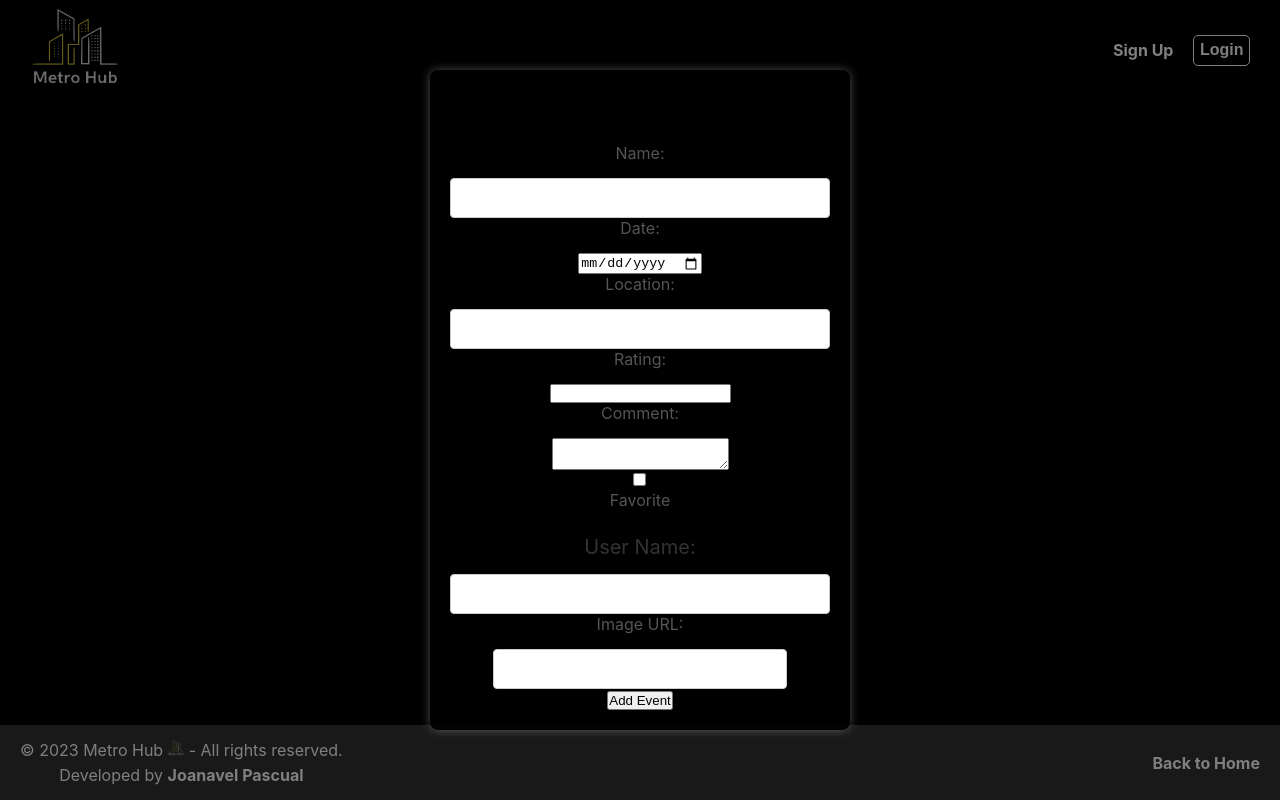
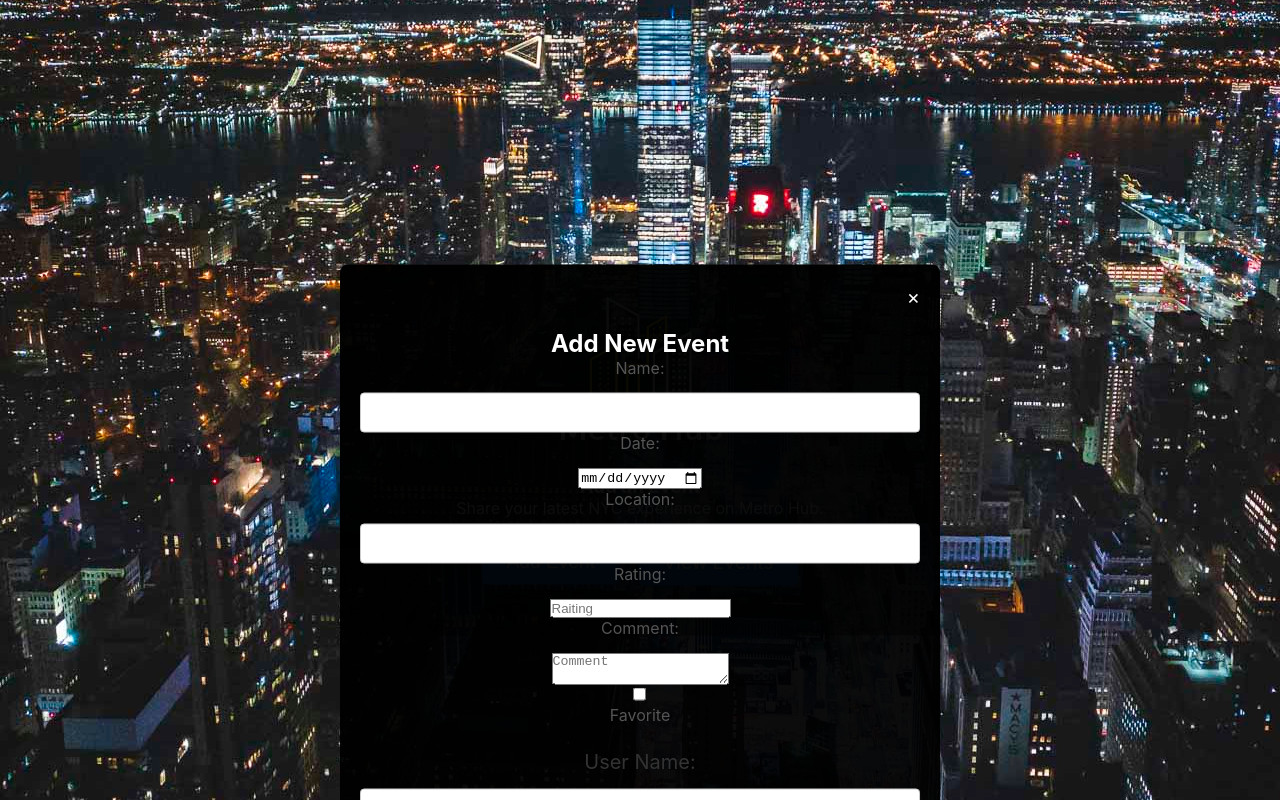
Before and after one commit to JoanavelPascual7/event-react-app-v3, a React (Create React App) app: page /events/new in a window 1280 px wide. Both pictures are taken after a click on the button "Add Event". Built offline with nearby package versions, Linux system fonts and the light colour scheme; no server answers.

Commit message:
updated Add New Event modal

```diff
--- a/src/CSS/EventNewForm.css
+++ b/src/CSS/EventNewForm.css
@@ -32,3 +32,19 @@
   align-items: center;
   height: 100%;
 }
+
+/* close */
+.close {
+  cursor: pointer;
+  padding-top: 0px;
+  margin-right: 0px;
+  margin-bottom: 20px;
+  font-size: 20px;
+  position: relative;
+  display: flex;
+  justify-content: flex-end;
+}
+
+.close:hover {
+  color: #ffd700;
+}
--- a/src/CSS/LoginModal.css
+++ b/src/CSS/LoginModal.css
@@ -144,6 +144,7 @@
     margin-right: 0px;
     margin-bottom: 20px;
     font-size: 20px;
+    color: white;
   }
 
   .close:hover {
--- a/src/CSS/NewPage.css
+++ b/src/CSS/NewPage.css
@@ -0,0 +1,80 @@
+#new-page-events-link {
+    font-size: 1.2rem;
+    color: white;
+    text-decoration: none;
+    background-color: #007bff;
+    padding: 12px 24px;
+    border-radius: 5px;
+    transition: background-color 0.3s ease-in-out;
+  }
+
+  #new-open-modal-button {
+    font-size: 1.2rem;
+    color: white;
+    text-decoration: none;
+    background-color: #007bff;
+    padding: 12px 24px;
+    border-radius: 5px;
+    transition: background-color 0.3s ease-in-out;
+    border: none;
+  }
+
+  #new-event-container {
+    position: relative;
+    min-height: 100vh;
+    min-width: 1480px;
+    display: flex;
+    flex-direction: row;
+    align-items: center;
+    justify-content: center;
+    gap: 20px;
+    background-image: url('../nyc.jpg');
+    background-size: cover;
+    background-position: center;
+    color: white;
+  }
+
+  #add-page-description {
+    color: white;
+    padding-bottom: 20px;
+  }
+
+  #button-link-container {
+    display: flex;
+    flex-direction: row;
+    align-items: center;
+    justify-content: center;
+    gap: 20px;
+    padding-bottom: 20px;
+  }
+
+  /*CSS for the modal overlay */
+
+  .modal-overlay {
+    top: 0;
+    left: 0;
+    min-height: 100vh;
+    min-width: 100%;
+    background-color: rgba(0, 0, 0, 0.5);
+    display: flex;
+    justify-content: center;
+    align-items: center;
+    z-index: 9999;
+    overflow: auto;
+  }
+
+  .modal-open {
+    background-color: none;
+  }
+
+  .modal-content {
+    background-color: rgba(0, 0, 0, 0.9);
+    padding: 20px;
+    border-radius: 8px;
+    box-shadow: 0 0 10px rgba(255, 255, 255, 0.3);
+    z-index: 1000;
+    width: 100%;
+    min-height: 100vh;
+    min-width: 100%;
+    color: white;
+  }
--- a/src/components/EventNewForm.js
+++ b/src/components/EventNewForm.js
@@ -74,12 +74,14 @@ export default function EventNewForm({ openModal, closeModal }) {
         <input
           type="number"
           name="rating"
+          placeholder="Raiting"
           value={formData.rating}
           onChange={handleInputChange}
         />
         <label className='comment'>Comment:</label>
         <textarea
           name="comment"
+          placeholder="Comment"
           value={formData.comment}
           onChange={handleInputChange}
         />
--- a/src/pages/New.js
+++ b/src/pages/New.js
@@ -1,43 +1,49 @@
+import React, { useState } from "react";
+import { Link } from "react-router-dom";
 import EventNewForm from "../components/EventNewForm";
 import "../CSS/NewPage.css";
 
+import nycImage from '../nyc.jpg';
+import logo from "../Images/Reviews.png"
 
 function New() {
+  const [isModalOpen, setIsModalOpen] = useState(false);
+
+  const openModal = () => {
+    setIsModalOpen(true);
+  };
+
+  const closeModal = () => {
+    setIsModalOpen(false);
+  };
+
   return (
-    <div id="new-event-container">
-      <EventNewForm/>
+    <div className={`new-event-container ${isModalOpen ? 'modal-overlay modal-open' : ''}`}>
+      <div className="nyc-image-section">
+        <img src={nycImage} alt="New York City" className="nyc-image" />
+      </div>
+      <div className="home-page-header">
+        <h1 className="home-page-title">
+          <img id="homepage-logo-icon" src={logo} alt="MetroHubLogo" />
+        </h1>
+        <p id="add-page-description">
+          <h3>Add an Event</h3>
+         Share your latest NYC experience on Metro Hub.
+        </p>
+        <div id="button-link-container">
+          <button id="new-open-modal-button" onClick={openModal}>
+            Add Event
+          </button>
+          {isModalOpen && (
+            <EventNewForm openModal={isModalOpen} closeModal={closeModal} />
+          )}
+          <Link id="new-page-events-link" to="/events">
+            View Events
+          </Link>
+        </div>
+      </div>
     </div>
-  )
+  );
 }
 
 export default New;
-
-
-
-
-// import React, { useState } from 'react';
-// import EventNewForm from '../components/EventNewForm';
-// import '../CSS/NewPage.css';
-
-// function New() {
-//   const [isModalOpen, setIsModalOpen] = useState(false);
-
-//   const openModal = () => {
-//     setIsModalOpen(true);
-//   };
-
-//   const closeModal = () => {
-//     setIsModalOpen(false);
-//   };
-
-//   return (
-//     <div id="new-event-container">
-//       <button className="open-modal-button" onClick={openModal}>
-//         Open Modal
-//       </button>
-//       {isModalOpen && <EventNewForm openModal={isModalOpen} closeModal={closeModal} />}
-//     </div>
-//   );
-// }
-
-// export default New;
```
